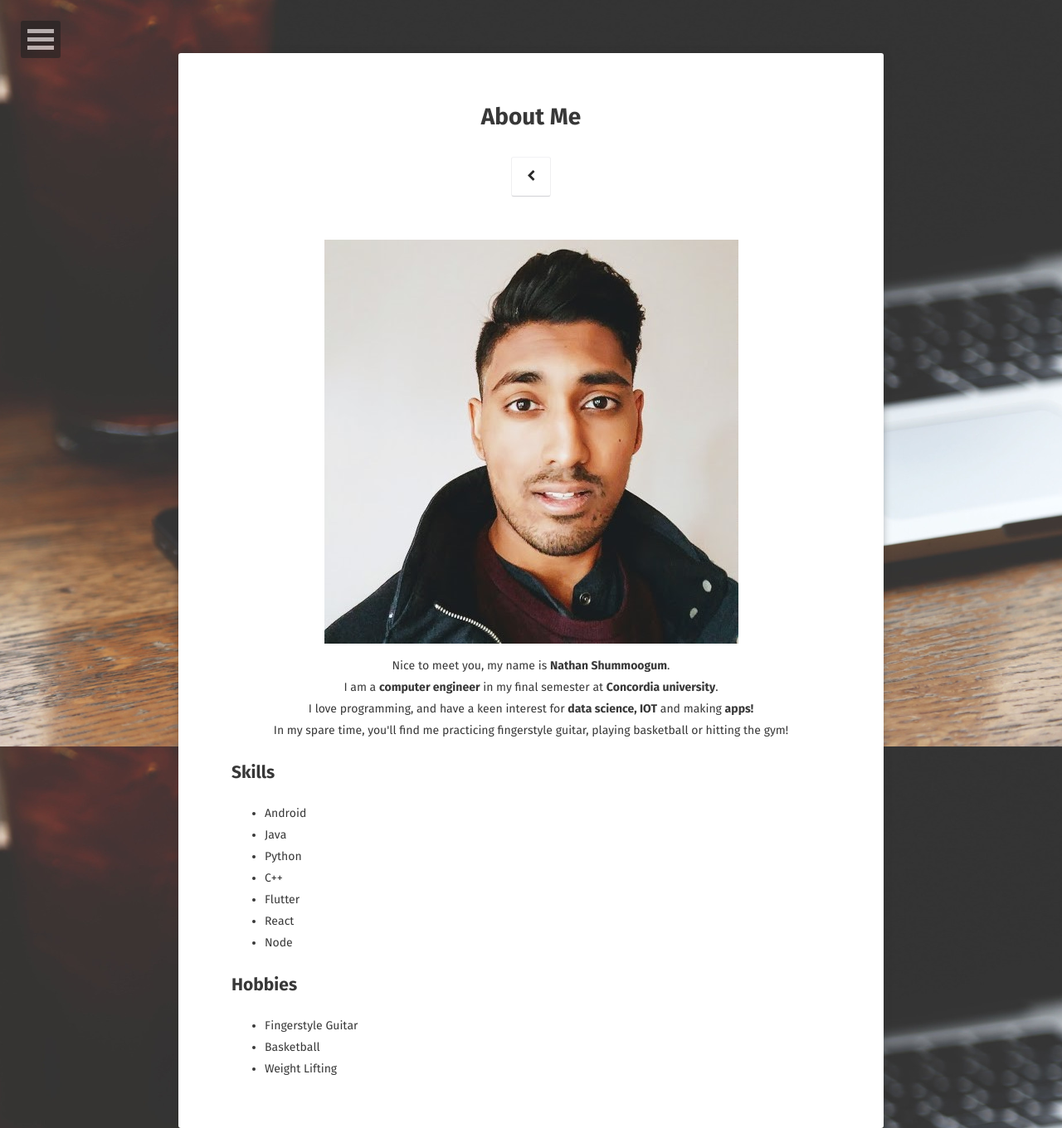
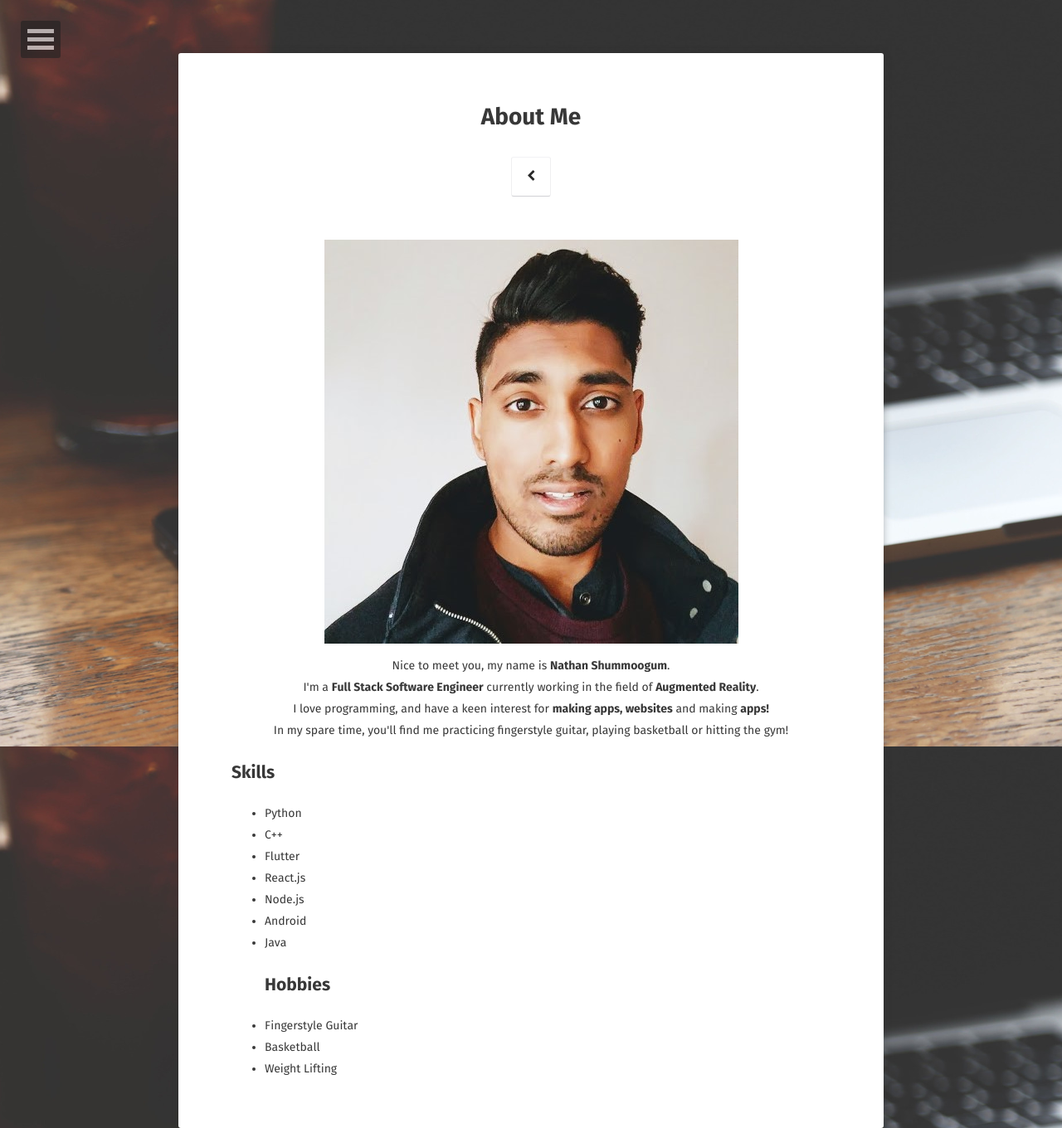
Before and after one commit to CheckShumm/portfolio_old, a Jekyll site: the page built from about/index.md, in a window 1280 px wide. Shown: the whole page at 83% size. Built offline with Jekyll 4.4.1, drawn with Linux system fonts in a browser that asks for light colours; some web fonts are replaced.

Commit message:
Updated about me and resume

```diff
--- a/about/index.md
+++ b/about/index.md
@@ -6,25 +6,22 @@ date: 2016-03-21
 comments: false
 ---
 
-
-   <img src="/assets/img/profile-2.jpg" class="img-rounded">
-
+<img src="/assets/img/profile-2.jpg" class="img-rounded">
 
 <center>Nice to meet you, my name is <b>Nathan Shummoogum</b>.
-<br>I am a <b>computer engineer</b> in my final semester at <b> Concordia university</b>.
-<br>I love programming, and have a keen interest for <b>data science, IOT</b> and making <b>apps!</b>
+<br>I'm a <b>Full Stack Software Engineer</b> currently working in the field of <b> Augmented Reality</b>.
+<br>I love programming, and have a keen interest for <b> making apps, websites</b> and making <b>apps!</b>
 <br>In my spare time, you'll find me practicing fingerstyle guitar, playing basketball or hitting the gym!
 </center>
 
 ## Skills
-* Android
-* Java
 * Python
 * C++
 * Flutter
-* React
-* Node
-
+* React.js
+* Node.js
+* Android
+* Java
 ## Hobbies
 * Fingerstyle Guitar
 * Basketball
```
Also changed, not shown: 1 other file.
